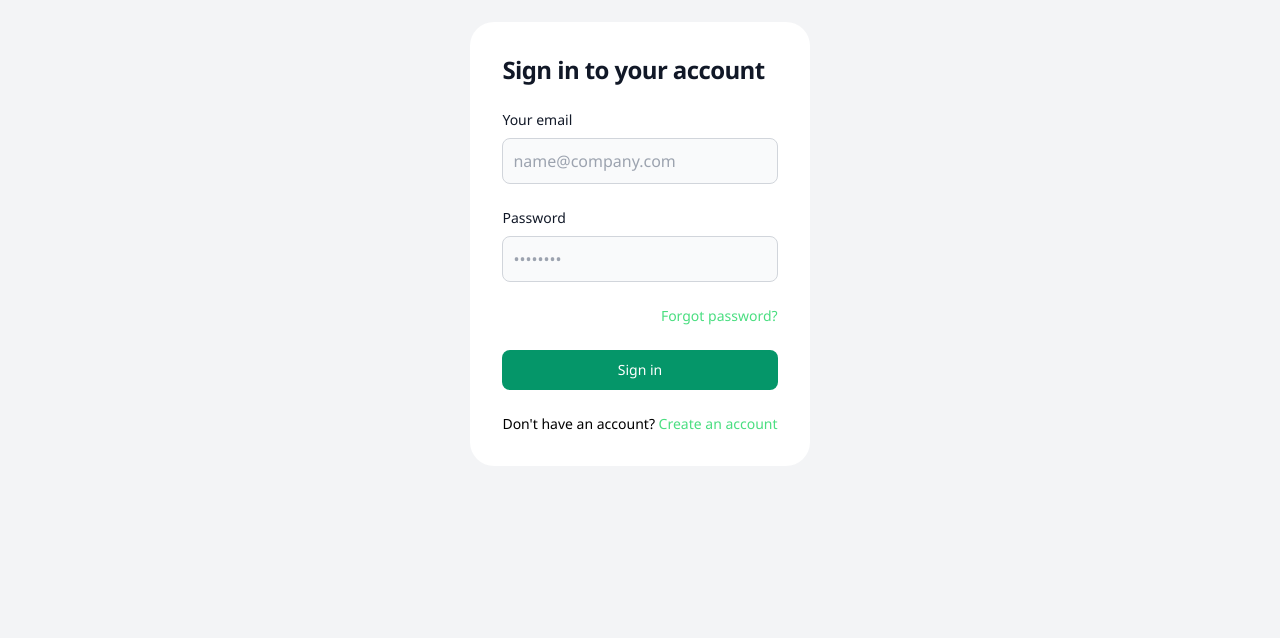
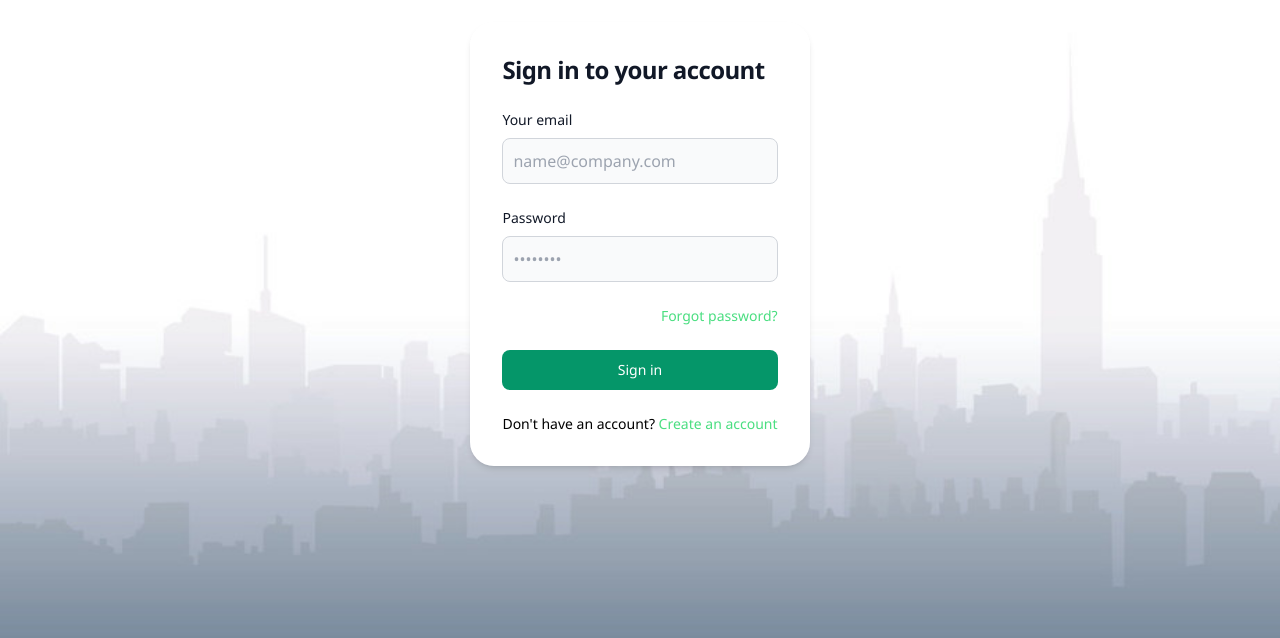
Before and after one commit to kaanoctopus/calculator, a React (Create React App) app in the folder calculator/: page / in a window 1280 px wide. Shown: the part 156-794 px from the top of the page. Built offline with nearby package versions, Linux system fonts and the light colour scheme.

Commit message:
background image

```diff
--- a/calculator/public/index.html
+++ b/calculator/public/index.html
@@ -1,6 +1,14 @@
 <!DOCTYPE html>
 <html lang="en">
   <head>
+    <style>
+      body {
+        background-image: url('./background_test.jpg');
+        background-repeat: no-repeat;
+        background-attachment: fixed;
+        background-size: cover;
+      }
+      </style>
     <meta charset="utf-8" />
     <link rel="icon" href="%PUBLIC_URL%/favicon.ico" />
     <meta name="viewport" content="width=device-width, initial-scale=1" />
--- a/calculator/src/App.jsx
+++ b/calculator/src/App.jsx
@@ -186,7 +186,7 @@ export default function App() {
                     </div>
                 </div>
             ) : (
-                <div className="max-w-md mx-auto">
+                <div className="max-w-md mx-auto shadow-md rounded-3xl">
                     <AuthPage onLogin={handleLogin} />
                 </div>
             )}
```
Also changed, not shown: calculator/public/background_test.jpg (added).
